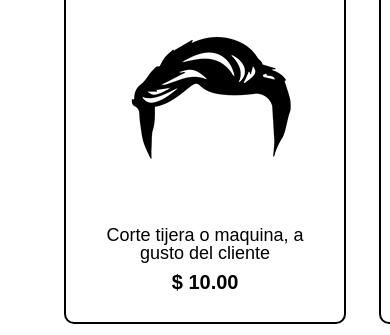
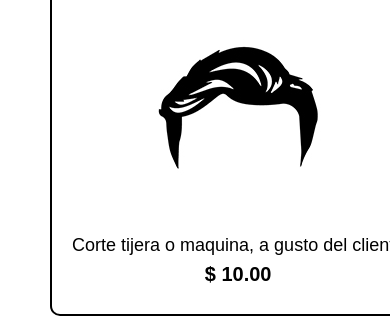
Before and after one commit to Inogamy/Barberia-Alura, a plain HTML site: page productos.html in a window 390 px wide. Shown: the part 454-789 px from the top of the page. Drawn offline with Linux system fonts and the light colour scheme.

Commit message:
responsive

```diff
--- a/style.css
+++ b/style.css
@@ -36,6 +36,7 @@ nav a:hover{
     color: #c78c19;
     text-decoration: underline;
 }
+
 
 .productos{
     width: 940px;
@@ -95,7 +96,7 @@ footer{
 }
 
 form{
-    margin: 40px 0;
+    margin: 40px 0 0 20px;
 }
 
 form label, form legend {
@@ -113,7 +114,6 @@ form label, form legend {
 
 .checkbox{
     margin: 20px 0;
-
 }
 
 .enviar{
@@ -254,7 +254,14 @@ td, th{
         position: static;
     }
 
-    .caja, .principal, .mapa-contenido, .contenido-diferenciales, .video{
+    .productos li {
+        width: 100%; /* Establece el ancho del elemento li al 100% del contenedor */
+        margin: 10px 0; /* Añade un poco de margen arriba y abajo para separar los elementos */
+        padding: 30px 20px; /* Ajusta el padding si es necesario */
+        box-sizing: border-box; /* Asegura que el padding y el borde estén incluidos en el ancho total */
+    }
+
+    .caja, .principal, .mapa-contenido, .contenido-diferenciales, .video, .productos li{
         width: auto;
     }
 
```
Also changed, not shown: contacto.html (+1 -1 lines), index.html (+1 -1 lines).
